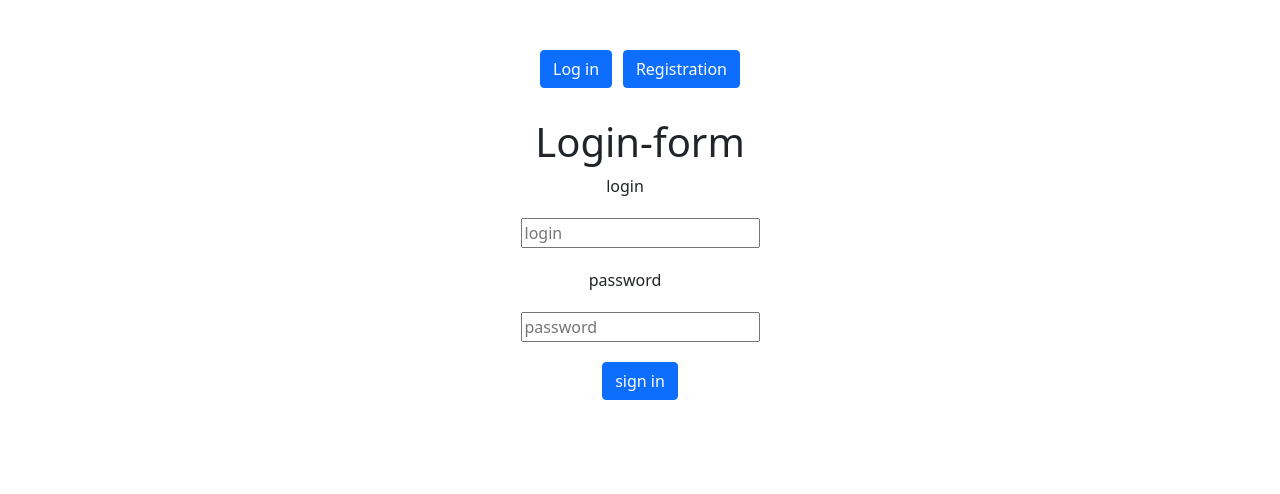
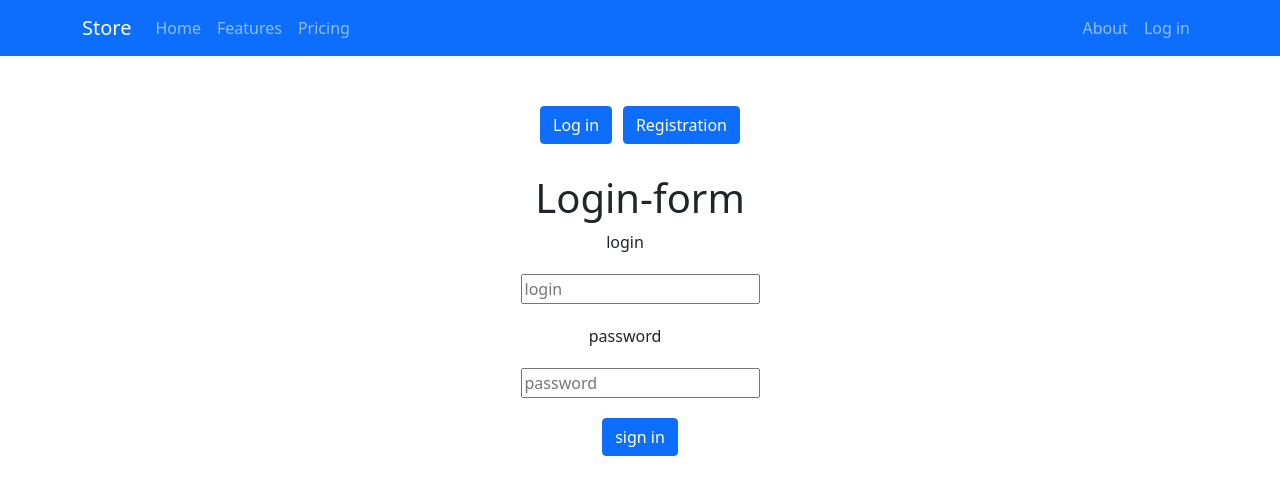
Before and after one commit to kaisyQ/react-storeProject, a React (Create React App) app: page / in a window 1280 px wide. Shown: the top 494 px of the page. Built offline with nearby package versions, Linux system fonts and the light colour scheme.

Commit message:
header-component

```diff
--- /dev/null
+++ b/src/components/Header/Header.tsx
@@ -0,0 +1,21 @@
+import React from "react"
+import { Navbar, Nav, Container } from "react-bootstrap"
+
+const Header = () => {
+    return <Navbar bg="primary" variant="dark">
+        <Container>
+            <Navbar.Brand href="#home">Store</Navbar.Brand>
+            <Nav className="me-auto">
+                <Nav.Link href="#home">Home</Nav.Link>
+                <Nav.Link href="#features">Features</Nav.Link>
+                <Nav.Link href="#pricing">Pricing</Nav.Link>
+            </Nav>
+            <Nav>
+                <Nav.Link href="#about">About</Nav.Link>
+                <Nav.Link href="#login">Log in</Nav.Link>
+            </Nav>
+        </Container>
+  </Navbar>
+}
+
+export default Header
--- a/src/components/Login.tsx
+++ b/src/components/Login/Login.tsx
@@ -1,6 +1,6 @@
 import React from "react"
 
-import createModal from "../hoc/ModalTemplate/ModalTemplate"
+import createModal from "../../hoc/ModalTemplate/ModalTemplate"
 
 const Login = createModal({
     title: 'Login-form',
--- a/src/components/Registration.tsx
+++ b/src/components/Registration/Registration.tsx
@@ -1,5 +1,5 @@
 import React from "react"
-import createModal from "../hoc/ModalTemplate/ModalTemplate"
+import createModal from "../../hoc/ModalTemplate/ModalTemplate"
 
 const Registration = createModal({
     title: 'Registration-form',
--- a/src/views/LoginFormView/LoginFormView.tsx
+++ b/src/views/LoginFormView/LoginFormView.tsx
@@ -1,8 +1,9 @@
 import React from "react"
 import {useState} from 'react'
 import styles from './LoginFormView.module.css'
-import Login from "../../components/Login"
-import Registration from "../../components/Registration"
+import Login from "../../components/Login/Login"
+import Registration from "../../components/Registration/Registration"
+import Header from "../../components/Header/Header"
 
 const LoginFormView = () => {
     const [isSignIn, setSignIn] = useState(true)
@@ -15,6 +16,7 @@ const LoginFormView = () => {
         setSignIn(false)
     }
     return <>
+        <Header />
         <div className="login-container">
             <div className={styles.loginNav}>
                 <button className="btn btn-primary" onClick={changeToSignInValue}>Log in</button>
```
